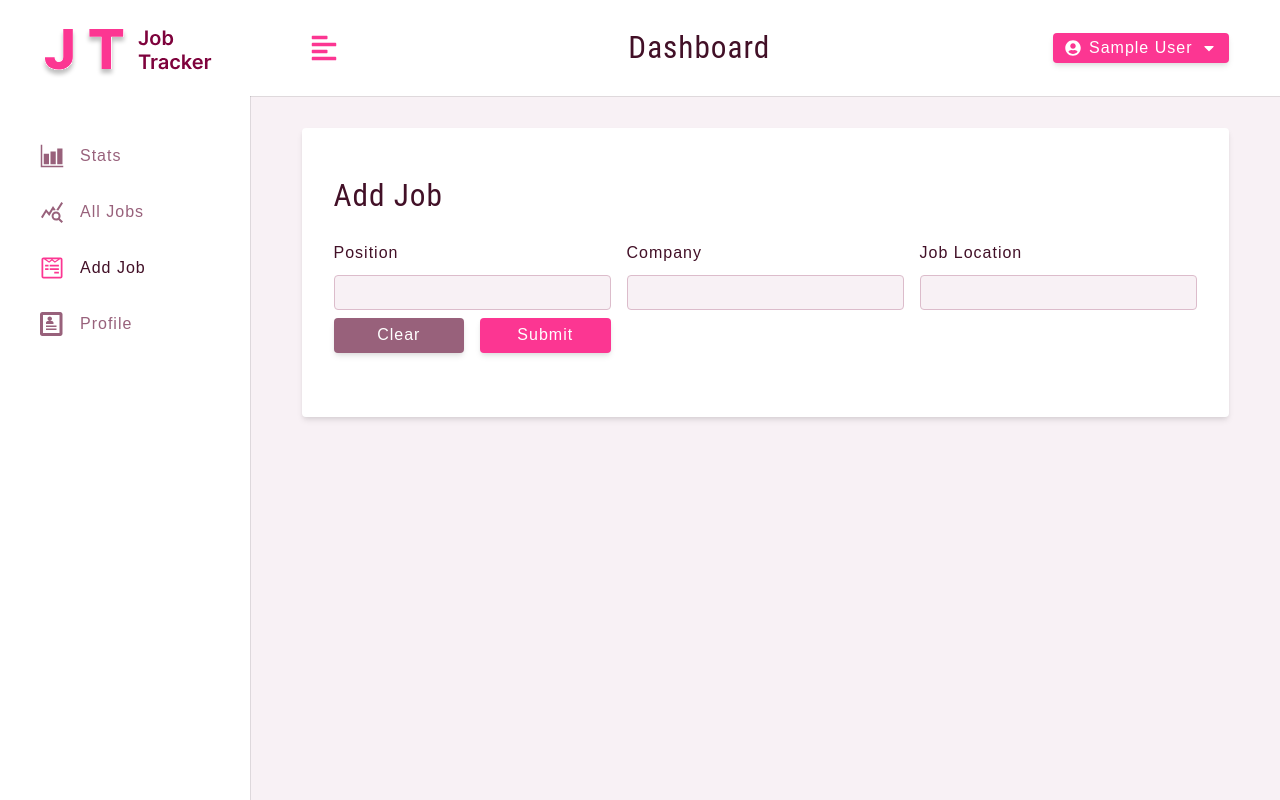
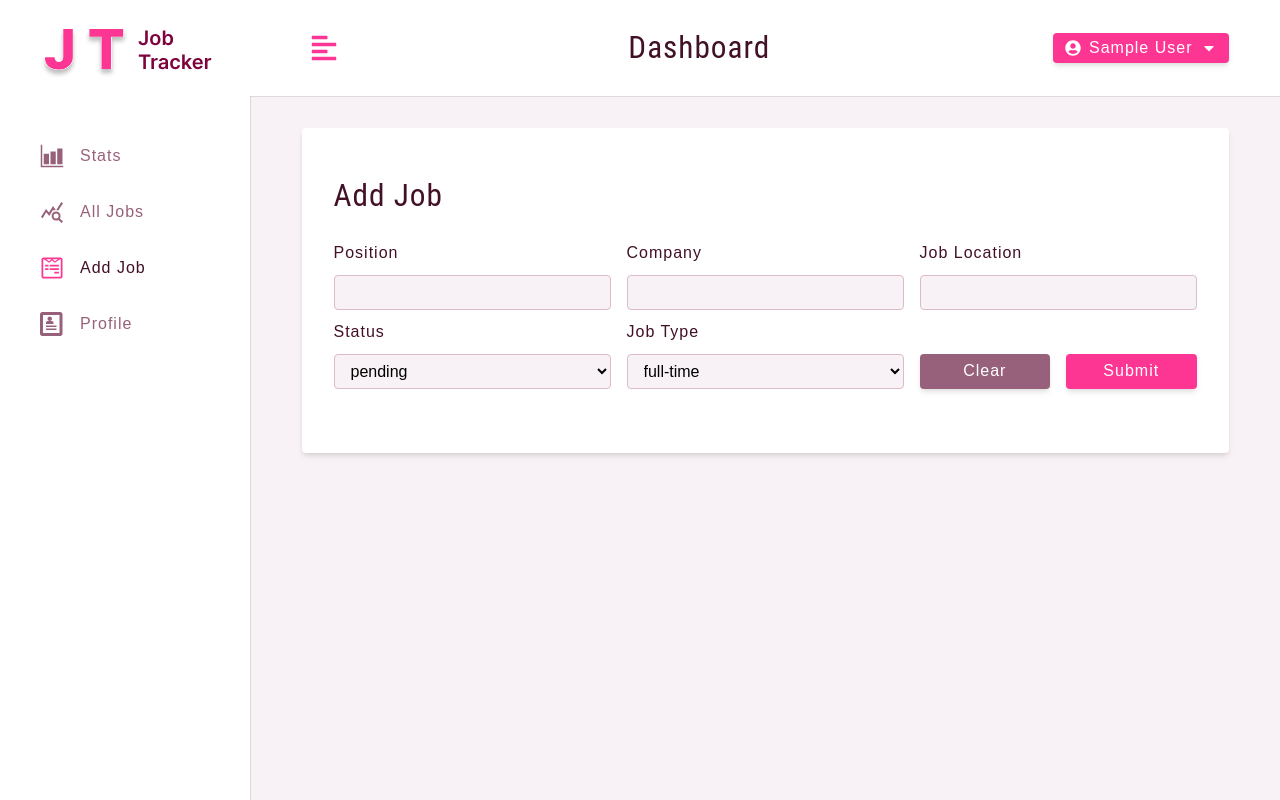
Before and after one commit to Katiao/jobTracker, a React (Create React App) app: page /add-job in a window 1280 px wide. Built offline with nearby package versions, Linux system fonts and the light colour scheme; sample sign-in values are in the browser's storage.

Commit message:
Create FormRowSelect component and apply. Add handleChange reducer

```diff
--- a/package.json
+++ b/package.json
@@ -22,6 +22,7 @@
     "react-scripts": "5.0.1",
     "react-toastify": "^9.0.8",
     "styled-components": "^5.3.5",
+    "type-fest": "^3.1.0",
     "typescript": "^4.8.3",
     "web-vitals": "^2.1.4"
   },
--- a/src/components/FormRow.tsx
+++ b/src/components/FormRow.tsx
@@ -22,6 +22,7 @@ export const FormRow = ({
       <input
         type={type}
         value={value}
+        id={name}
         name={name}
         onChange={handleChange}
         className="form-input"
--- /dev/null
+++ b/src/components/FormRowSelect.tsx
@@ -0,0 +1,38 @@
+type FormRowSelectProps = {
+  labelText?: string;
+  name: string;
+  value: string;
+  handleChange: (e: React.ChangeEvent<HTMLSelectElement>) => void;
+  list: string[];
+};
+
+export const FormRowSelect = ({
+  labelText,
+  name,
+  value,
+  handleChange,
+  list,
+}: FormRowSelectProps) => {
+  return (
+    <div className="form-row">
+      <label htmlFor={name} className="form-label">
+        {labelText || name}
+      </label>
+      <select
+        name={name}
+        value={value}
+        id={name}
+        onChange={handleChange}
+        className="form-select"
+      >
+        {list.map((itemValue, index) => {
+          return (
+            <option key={index} value={itemValue}>
+              {itemValue}
+            </option>
+          );
+        })}
+      </select>
+    </div>
+  );
+};
--- a/src/components/index.ts
+++ b/src/components/index.ts
@@ -3,3 +3,4 @@ export { FormRow } from "./FormRow";
 export { Navbar } from "./Navbar";
 export { SmallSidebar } from "./SmallSidebar";
 export { BigSidebar } from "./BigSidebar";
+export { FormRowSelect } from "./FormRowSelect";
--- a/src/features/job/jobSlice.ts
+++ b/src/features/job/jobSlice.ts
@@ -1,5 +1,6 @@
-import { createSlice, createAsyncThunk } from "@reduxjs/toolkit";
+import { createSlice, createAsyncThunk, PayloadAction } from "@reduxjs/toolkit";
 import { toast } from "react-toastify";
+import { ValueOf } from "type-fest";
 import {
   MODEL_jobTypeOptions,
   MODEL_jobTypeOption,
@@ -35,10 +36,26 @@ const initialState: InitiaState = {
   editJobId: "",
 };
 
+type handleChangePayload = {
+  name: Partial<keyof InitiaState>;
+  //TODO: find out why I cannot change this type
+  value: never;
+};
+
 const jobSlice = createSlice({
   name: "job",
   initialState,
-  reducers: {},
+  reducers: {
+    handleChange: (
+      state: InitiaState,
+      action: PayloadAction<handleChangePayload>
+    ) => {
+      const {
+        payload: { name, value },
+      } = action;
+      state[name] = value;
+    },
+  },
 });
 
 export default jobSlice.reducer;
--- a/src/pages/dashboard/AddJob.tsx
+++ b/src/pages/dashboard/AddJob.tsx
@@ -3,6 +3,7 @@ import Wrapper from "../../assets/wrappers/DashboardFormPage";
 import { useSelector, useDispatch } from "react-redux";
 import { toast } from "react-toastify";
 import { AppDispatch } from "../../store";
+import { FormRowSelect } from "../../components";
 
 export const AddJob = () => {
   const {
@@ -29,7 +30,9 @@ export const AddJob = () => {
       return;
     }
   };
-  const handleJobInput = (e: React.ChangeEvent<HTMLInputElement>) => {
+  const handleJobInput = (
+    e: React.ChangeEvent<HTMLInputElement | HTMLSelectElement>
+  ) => {
     const name = e.target.name;
     const value = e.target.value;
     console.log(name, value);
@@ -64,8 +67,21 @@ export const AddJob = () => {
             handleChange={handleJobInput}
           />
           {/* job status */}
+          <FormRowSelect
+            name="status"
+            value={status}
+            handleChange={handleJobInput}
+            list={statusOptions}
+          />
 
           {/* job type */}
+          <FormRowSelect
+            name="jobType"
+            labelText="job type"
+            value={jobType}
+            handleChange={handleJobInput}
+            list={jobTypeOptions}
+          />
 
           {/* btn container */}
           <div className="btn-container">
```
Also changed, not shown: 1 other file (tests, documents, lock files or other folders).
